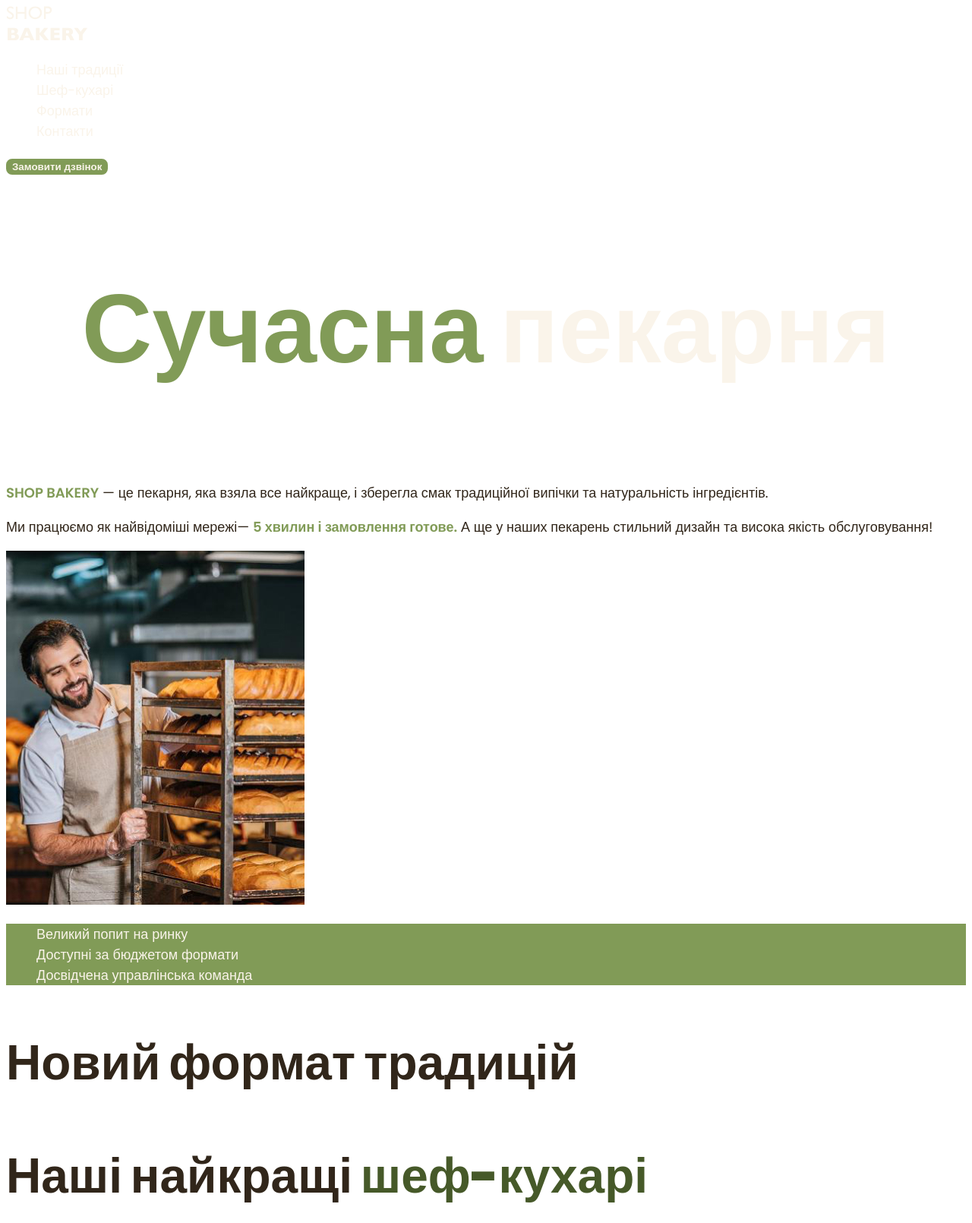
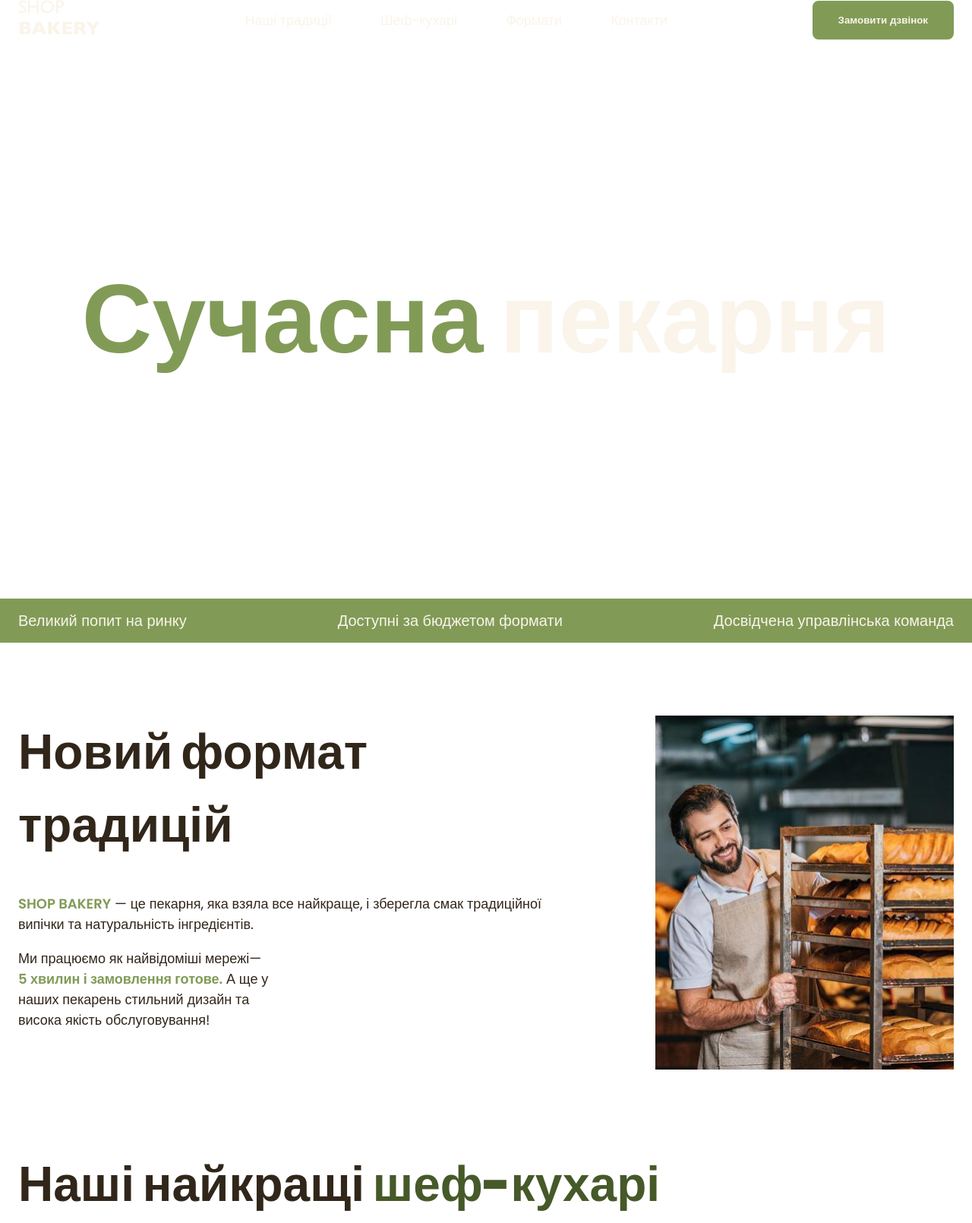
Before and after one commit to Mariia30/GENIUS, a plain HTML site: page index.html in a window 1280 px wide. Shown: the top 1610 px of the page at 76% size. Drawn offline with Linux system fonts and the light colour scheme.

Commit message:
flex boxes and add styles

```diff
--- a/css/style.css
+++ b/css/style.css
@@ -1,29 +1,29 @@
 @font-face {
   font-display: swap;
-  font-family: 'Poppins';
+  font-family: "Poppins";
   font-weight: 300;
-  src: url('../fonts/poppins-v20-latin-300.woff2') format('woff2');
+  src: url("../fonts/poppins-v20-latin-300.woff2") format("woff2");
 }
 
 @font-face {
   font-display: swap;
-  font-family: 'Poppins';
+  font-family: "Poppins";
   font-weight: 400;
-  src: url('../fonts/poppins-v20-latin-regular.woff2') format('woff2');
+  src: url("../fonts/poppins-v20-latin-regular.woff2") format("woff2");
 }
 
 @font-face {
   font-display: swap;
-  font-family: 'Poppins';
+  font-family: "Poppins";
   font-weight: 600;
-  src: url('../fonts/poppins-v20-latin-600.woff2') format('woff2');
+  src: url("../fonts/poppins-v20-latin-600.woff2") format("woff2");
 }
 
 @font-face {
   font-display: swap;
-  font-family: 'Poppins';
+  font-family: "Poppins";
   font-weight: 900;
-  src: url('../fonts/poppins-v20-latin-900.woff2') format('woff2');
+  src: url("../fonts/poppins-v20-latin-900.woff2") format("woff2");
 }
 
 :root {
@@ -34,15 +34,22 @@
 }
 
 /*Base*/
+* {
+  box-sizing: border-box;
+}
+
 body {
   color: var(--color-primary-dark);
   font-family: "Poppins", sans-serif;
   font-size: 18px;
   font-weight: 400;
   line-height: 1.5;
+  margin: 0;
 }
 
 ul {
+  margin: 0;
+  padding: 0;
   list-style-type: none;
 }
 
@@ -50,8 +57,37 @@ address {
   font-style: normal;
 }
 
+h1,
+h2,
+h3,
+h4,
+h5,
+h6 {
+  margin-top: 0;
+}
+
+.container {
+  width: 100%;
+  max-width: 1288px;
+  margin: 0 auto;
+  padding: 0 24px;
+}
+
+.section {
+  padding: 48px 0;
+}
+
+.visually-hidden {
+  position: absolute;
+  left: -10000px;
+  top: auto;
+  width: 1px;
+  height: 1px;
+  overflow: hidden;
+}
 /*Button*/
 .button {
+  padding: 16px 32px;
   background-color: var(--color-brand-light);
   border: 2px solid var(--color-brand-light);
   border-radius: 8px;
@@ -74,15 +110,40 @@ address {
 .link:hover {
   color: var(--color-brand-light);
   text-decoration: underline;
-  font-weight: 600;
+}
+
+/*Header*/
+.header-container {
+  display: flex;
+  align-items: center;
+  gap: 40px;
+}
+
+.header-nav {
+  display: flex;
+  align-items: center;
+  flex-grow: 1;
+  gap: 40px;
+}
+
+.header-menu {
+  display: flex;
+  gap: 64px;
+  flex-grow: 1;
+  justify-content: center;
 }
 
 /*Hero section*/
+.hero-section {
+  padding: 272px 0;
+}
+
 .hero-title {
   color: var(--color-primary-light);
   text-align: center;
   font-weight: 900;
   font-size: 128px;
+  margin-bottom: 0;
 }
 
 .hero-title .accent {
@@ -94,12 +155,19 @@ p .accent {
 }
 
 /*Advantages section*/
-.advantages-list {
+.advantages-section {
   background-color: var(--color-brand-light);
-  color: var(--color-primary-light);
+  padding: 16px 0;
 }
 
-.advantages_item {
+.advantages-list {
+  display: flex;
+  justify-content: space-between;
+  gap: 40px;
+}
+
+.advantages-item {
+  color: var(--color-primary-light);
   font-size: 20px;
   font-weight: 300;
   line-height: 1.3;
@@ -115,22 +183,58 @@ p .accent {
 }
 
 /*Traditions section*/
+.traditions-section {
+  padding-top: 96px;
+}
+
+.traditions-container {
+  display: flex;
+  justify-content: space-between;
+  gap: 40px;
+}
+
+.traditions-content {
+  max-width: 710px;
+}
+.traditions-title {
+  margin-bottom: 42px;
+}
+
 .traditions-text .brand {
   color: var(--color-brand-light);
   font-weight: 600;
 }
 
-.uppercase {
+.traditions-text.limited {
+  max-width: 330px;
+}
+
+.traditions-text .uppercase {
   text-transform: uppercase;
 }
 
 /*Chefs section*/
+.chefs-title {
+  margin-bottom: 80px;
+}
+
 .chef-title {
+  margin-bottom: 16px;
   font-size: 40px;
   font-weight: 600;
 }
 
 /*Formats section*/
+.format-card {
+  padding: 24px;
+  border: 1px solid lightgray; /*remove*/
+  background-repeat: 16px;
+}
+
+.formats-title {
+  margin-bottom: 80px;
+}
+
 .format-title {
   font-size: 24px;
   font-weight: 600;
@@ -141,7 +245,22 @@ p .accent {
   font-weight: 300;
 }
 
-/*Fpooter*/
+.formats-list {
+  display: flex;
+  flex-wrap: wrap;
+  gap: 20px;
+}
+
+.formats-item {
+  flex-basis: calc((100% - 40px) / 3);
+}
+
+/*Contact section*/
+.contact-title {
+  margin-bottom: 16px;
+}
+
+/*Footer*/
 .address-link {
   color: var(--color-primary-light);
   font-size: 16px;
@@ -154,5 +273,5 @@ p .accent {
 }
 
 .address-copyright {
-font-size: 14px;
+  font-size: 14px;
 }
--- a/index.html
+++ b/index.html
@@ -11,43 +11,62 @@
 
 <body>
     <header>
-        <nav>
+        <div class="container">
+            <div class="header-container">
+                <nav class="header-nav">
                     <a href="#">
                         <img src="img/logo.svg" alt="Логотип сучасної пекарні">
                     </a>
-            <ul>
+                    <ul class="header-menu">
                         <li><a class="link" href="#traditions-section">Наші традиції</a></li>
-                <li"><a class="link" href="#chefs-section">Шеф-кухарі</a></li>
+                        <li><a class="link" href="#chefs-section">Шеф-кухарі</a></li>
                         <li><a class="link" href="#formats-section">Формати</a></li>
                         <li><a class="link" href="#contact-section">Контакти</a></li>
                     </ul>
                 </nav>
                 <button class="button" type="button">Замовити дзвінок</button>
                 <!--замовити дзвінок-->
+            </div>
+        </div>
     </header>
     <main>
-        <section>
+        <section class="hero-section">
+            <div class="container">
                 <h1 class="hero-title"><span class="accent">Сучасна</span> пекарня</h1>
-            <p class="traditions-text"><span class="uppercase brand">shop bakery</span> — це пекарня, яка взяла все
-                найкраще, і зберегла смак традиційної випічки та
-                натуральність інгредієнтів.</p>
-            <p class="traditions-text">Ми працюємо як найвідоміші мережі—
-                <span class="brand">5 хвилин і замовлення готове.</span>
-                А ще у наших пекарень стильний дизайн
-                та висока якість обслуговування!
-            </p>
-            <img src="img/baker-man.jpg" alt="Чоловік пекар дивиться на батони з посмішкою">
+            </div>
         </section>
-        <section id="traditions-section">
+        <section class="advantages-section">
+            <div class="container">
+                <h2 class="visually-hidden">Наші переваги</h2>
                 <ul class="advantages-list">
                     <li class="advantages-item">Великий попит на ринку</li>
                     <li class="advantages-item">Доступні за бюджетом формати</li>
                     <li class="advantages-item">Досвідчена управлінська команда</li>
                 </ul>
-            <h2 class="section-title">Новий формат традицій</h2>
+            </div>
         </section>
-        <section id="chefs-section">
-            <h2 class="section-title">Наші найкращі <span class="accent">шеф-кухарі</span></h2>
+        <section class="section traditions-section" id="traditions-section">
+            <div class="container">
+                <div class="traditions-container">
+                    <div class="traditions-content">
+                        <h2 class="traditions-title section-title">Новий формат традицій</h2>
+                        <p class="traditions-text"><span class="uppercase brand">shop bakery</span> — це пекарня, яка
+                            взяла все найкраще, і зберегла смак традиційної випічки та
+                            натуральність інгредієнтів.</p>
+                        <p class="traditions-text limited">Ми працюємо як найвідоміші мережі—
+                            <span class="brand">5 хвилин і замовлення готове.</span> А ще у наших пекарень стильний
+                            дизайн та висока якість обслуговування!
+                        </p>
+                    </div>
+                    <div class="">
+                        <img src="img/baker-man.jpg" alt="Чоловік пекар дивиться на батони з посмішкою">
+                    </div>
+                </div>
+            </div>
+        </section>
+        <section class="section" id="chefs-section">
+            <div class="container">
+                <h2 class="chefs-title section-title">Наші найкращі <span class="accent">шеф-кухарі</span></h2>
                 <ul>
                     <li>
                         <article>
@@ -56,8 +75,7 @@
                             </h3>
                             <p>Привіт, я Настя!</p>
                             <p>Вже 10 років, я свтілюю у життя цікаві та смачні ідеї.</p>
-                        <p>Я випічу для вас
-                            найсмачніщі вироби!</p>
+                            <p>Я випічу для вас найсмачніщі вироби!</p>
                         </article>
                     </li>
                     <li>
@@ -66,18 +84,21 @@
                                 Влад
                             </h3>
                             <p>Привіт, я Влад!</p>
-                        <p>Мій кодитерський стаж вже 18 років. SHOP BEKERY - це наша любов, з якою ми ділимось кожен раз
+                            <p>Мій кодитерський стаж вже 18 років. SHOP BEKERY - це наша любов, з якою ми ділимось кожен
+                                раз
                                 з Вами через нашу випічку!</p>
                             <p>Я зроблю для вас унікальну начинку на будь який смак!</p>
                         </article>
                     </li>
                 </ul>
+            </div>
         </section>
-        <section id="formats-section">
-            <h2 class="section-title">Формати</h2>
-            <ul>
-                <li>
-                    <article>
+        <section class="section" id="formats-section">
+            <div class="container">
+                <h2 class="formats-title section-title">Формати</h2>
+                <ul class="formats-list">
+                    <li class="formats-item">
+                        <article class="format-card">
                             <h3 class="format-title">Walrus</h3>
                             <div class="format-text">
                                 <p>Площа: до 120 м2</p>
@@ -87,8 +108,8 @@
                             </div>
                         </article>
                     </li>
-                <li>
-                    <article>
+                    <li class="formats-item">
+                        <article class="format-card">
                             <h3 class="format-title">Horseshoe</h3>
                             <div class="format-text">
                                 <p>Площа: до 25 м2</p>
@@ -98,8 +119,8 @@
                             </div>
                         </article>
                     </li>
-                <li>
-                    <article>
+                    <li class="formats-item">
+                        <article class="format-card">
                             <h3 class="format-title">Handlebar</h3>
                             <div class="format-text">
                                 <p>Площа: до 15 м2</p>
@@ -110,18 +131,23 @@
                         </article>
                     </li>
                 </ul>
+            </div>
         </section>
-        <section id="contact-section">
-            <h2 class="section-title">Приєднуйся до мережі пекарень</h2>
+        <section class="section" id="contact-section">
+            <div class="container">
+                <h2 class="contact-title section-title">Приєднуйся до мережі пекарень</h2>
                 <p>Заповни форму, щоб ми звʼязались з тобою!</p>
 
                 <iframe
                     src="https://www.google.com/maps/embed?pb=!1m18!1m12!1m3!1d3257.892465097796!2d30.488653212580168!3d50.45667308679651!2m3!1f0!2f0!3f0!3m2!1i1024!2i768!4f13.1!3m3!1m2!1s0x40d4ce637bfe1717%3A0x5370c2254ad1b952!2z0LLRg9C70LjRhtGPINCh0ZbRh9C-0LLQuNGFINCh0YLRgNGW0LvRjNGG0ZbQsiwgNTQsINCa0LjRl9CyLCAwMjAwMA!5e1!3m2!1suk!2sua!4v1699531225714!5m2!1suk!2sua"
-                width="603" height="595" allowfullscreen="" loading="lazy" referrerpolicy="no-referrer-when-downgrade">
+                    width="603" height="595" allowfullscreen="" loading="lazy"
+                    referrerpolicy="no-referrer-when-downgrade">
                 </iframe>
+            </div>
         </section>
     </main>
     <footer>
+        <div class="container">
             <nav>
                 <a href="#">
                     <img src="img/logo.svg" alt="Логотип сучасної пекарні">
@@ -159,6 +185,7 @@
                 <a class="address-link" href="#" target="_blank">Політика конфіденційності</a>
                 <p class="address-copyright">&copy; 2022 Дані захищені</p>
             </address>
+        </div>
     </footer>
 </body>
 
```
Lines whose indentation alone changed are shown as unchanged.
